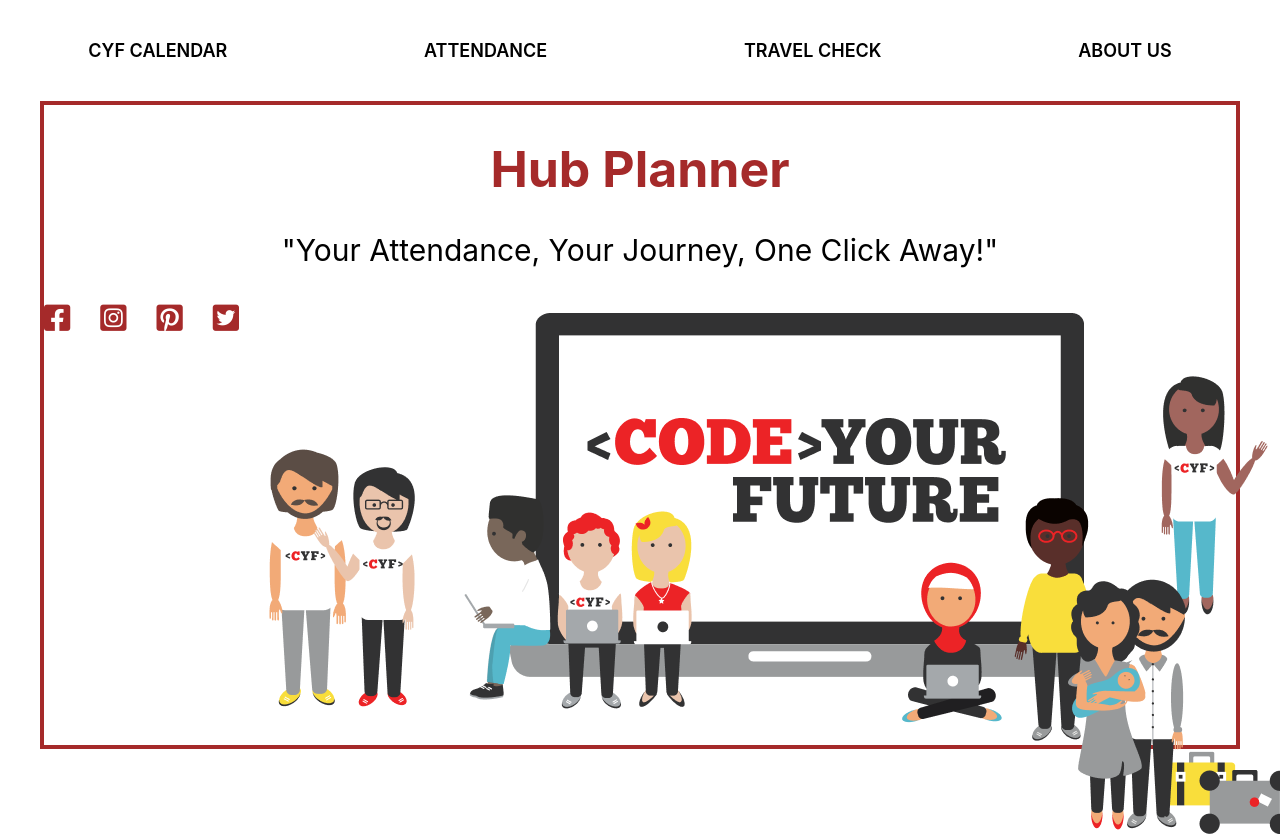
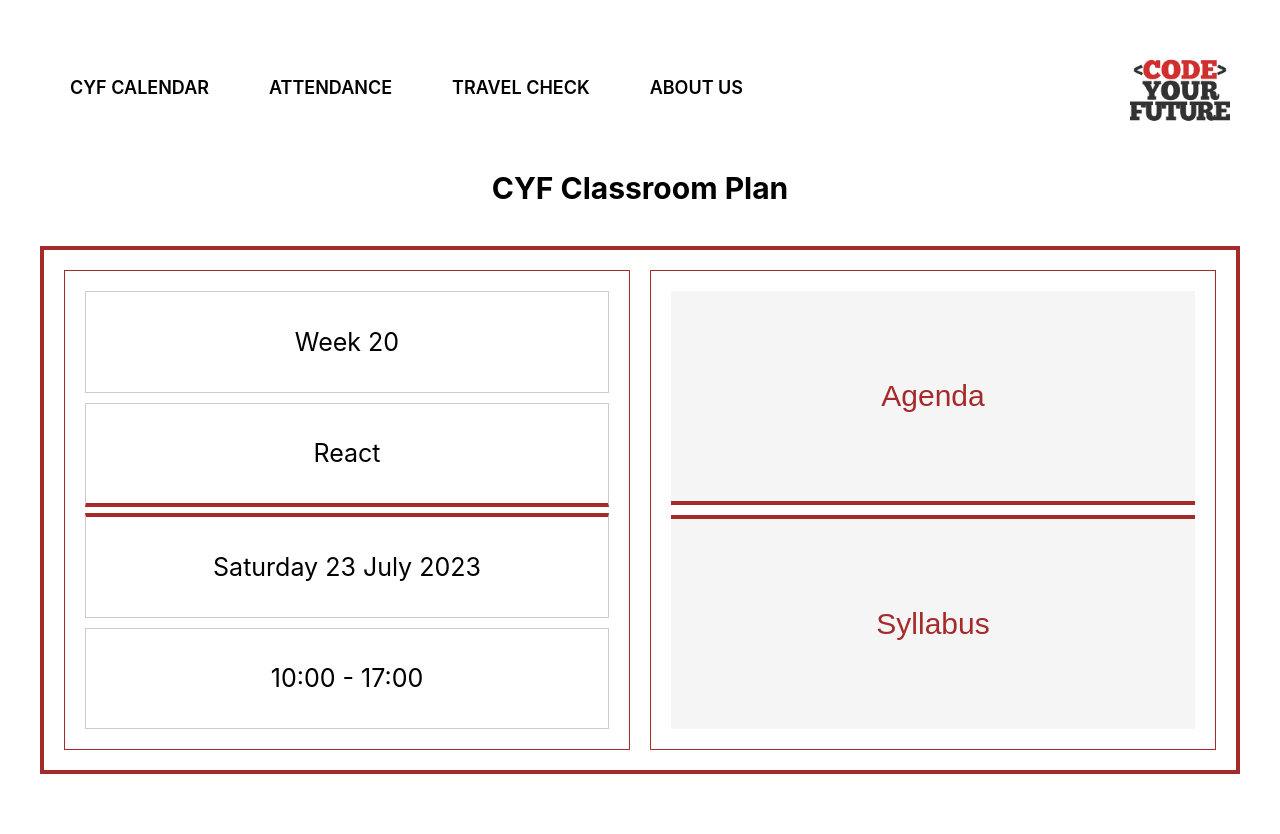
Before and after one commit to elahemortazavi/test-fp, a React (Create React App) app in the folder client/: page / in a window 1280 px wide. Built offline with nearby package versions, Linux system fonts and the light colour scheme.

Commit message:
calendar.js and css

```diff
--- a/client/src/App.js
+++ b/client/src/App.js
@@ -1,12 +1,15 @@
 
 import './App.css';
-import Main from './pages/Main';
+import Calendar from './pages/Calendar';
+// import Main from './pages/Main';
 
 function App() {
   return (
     <div className="App">
 
-      <Main/>
+      {/* <Main/> */}
+      <Calendar />
+
     </div>
   );
 }
--- a/client/src/pages/Calendar.js
+++ b/client/src/pages/Calendar.js
@@ -1,5 +1,5 @@
 import React from "react";
-import Logo from "./img/CYF-logo2.png";
+import Logo from "./img/cyfLogo1.png";
 import "./calendar.css";
 
 const Calendar = () => {
@@ -14,15 +14,14 @@
         </ul>
         <img className="logo-img" src={Logo} alt="logo" />
       </div>
-
+      <h1>CYF Classroom Plan</h1>
       <div className="main">
         <div className="left">
-          <h1>CYF Classroom Plan</h1>
           <div className="leftContent">
-            <div className="leftItem">Item 1</div>
-            <div className="leftItem">Item 2</div>
-            <div className="leftItem">Item 3</div>
-            <div className="leftItem">Item 4</div>
+            <div className="leftItem" id="week">Week 20</div>
+            <div className="leftItem">React</div>
+            <div className="leftItem">Saturday 23 July 2023</div>
+            <div className="leftItem">10:00 - 17:00</div>
           </div>
         </div>
         <div className="right">
--- a/client/src/pages/calendar.css
+++ b/client/src/pages/calendar.css
@@ -0,0 +1,139 @@
+/* calendar.css */
+
+/* Navbar styles */
+.navbar {
+  display: flex;
+  justify-content: space-between;
+  align-items: center;
+  padding: 10px;
+  background-color: white;
+}
+.navList {
+  display: flex;
+  justify-content: space-evenly;
+  /* margin: 0; */
+  margin-top: 40px;
+  padding: 0;
+  list-style: none;
+  margin-left: 40px;
+
+}
+
+.navListItem {
+  margin-right: 20px;
+  font-size: 18px;
+  font-weight: 600;
+  cursor: pointer;
+  padding: 20px;
+
+}
+
+.navListItem:hover{
+    color: brown;
+
+}
+
+
+.logo-img {
+  max-width: 100px;
+  margin-right: 40px;
+  margin-top: 30px;
+}
+
+/* Main container styles */
+.main {
+  display: flex;
+  gap: 20px;
+  padding: 20px;
+}
+
+/* Left container styles */
+.left {
+  flex: 1;
+  border: 1px solid brown;
+  padding: 20px;
+  display: flex;
+  flex-direction: column;
+
+  }
+
+h1 {
+  font-size: 30px;
+  margin-bottom: 20px;
+  justify-content: center;
+  text-align: center;
+}
+h1:hover {
+  color: brown;
+
+}
+
+.leftContent {
+  display: flex;
+  flex-direction: column;
+  gap: 10px;
+  flex:1 ;
+
+}
+
+.leftItem {
+  padding: 10px;
+  border: 1px solid #ccc;
+  flex:1;
+  display: flex;
+  justify-content: center;
+  text-align: center;
+  align-items: center;
+  font-size: 25px;
+}
+
+.leftItem:nth-child(2) {
+  margin-bottom: -2px;
+  border-bottom: 4px solid brown;
+}
+
+.leftItem:nth-child(3) {
+  margin-top: -2px;
+  border-top: 4px solid brown;
+}
+
+/* Right container styles */
+.right {
+  flex: 1;
+  border: 1px solid brown;
+  padding: 20px;
+  display: flex;
+  flex-direction: column;
+}
+
+.rightContent {
+  display: flex;
+  flex-direction: column;
+  gap: 10px;
+  flex: 1;
+}
+
+.agendaButton, .syllabusButton {
+  padding: 10px;
+  background-color: #2d83d9;
+  color: brown;
+  border: none;
+  cursor: pointer;
+  font-size: 30px;
+  flex:1;
+}
+
+.agendaButton {
+  background-color: whitesmoke;
+  border-bottom: 4px solid brown;
+}
+
+.syllabusButton {
+  background-color: whitesmoke;
+  border-top: 4px solid brown;
+}
+.main {
+    border: 4px solid brown;
+    height: 60vh;
+    margin: 40px;
+}
```
Also changed, not shown: client/src/pages/img/cyfLogo1.png (added).
